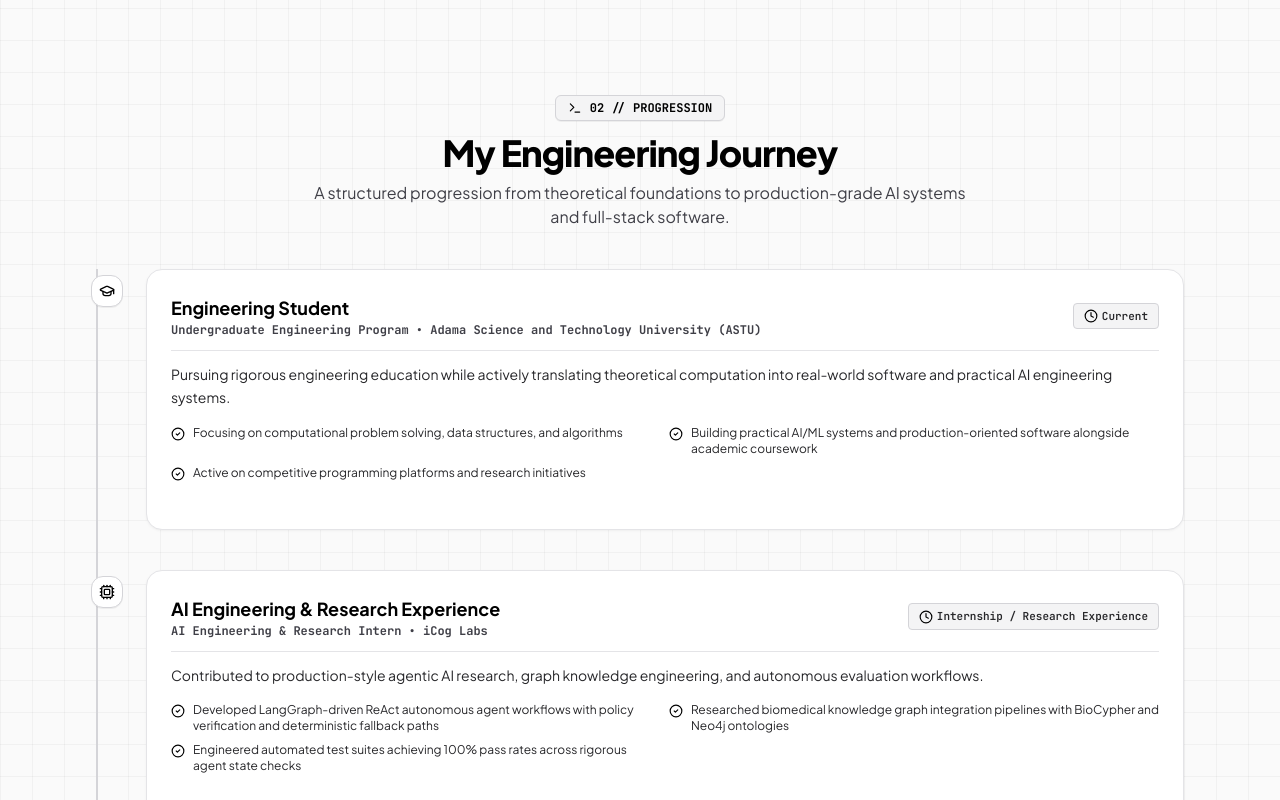
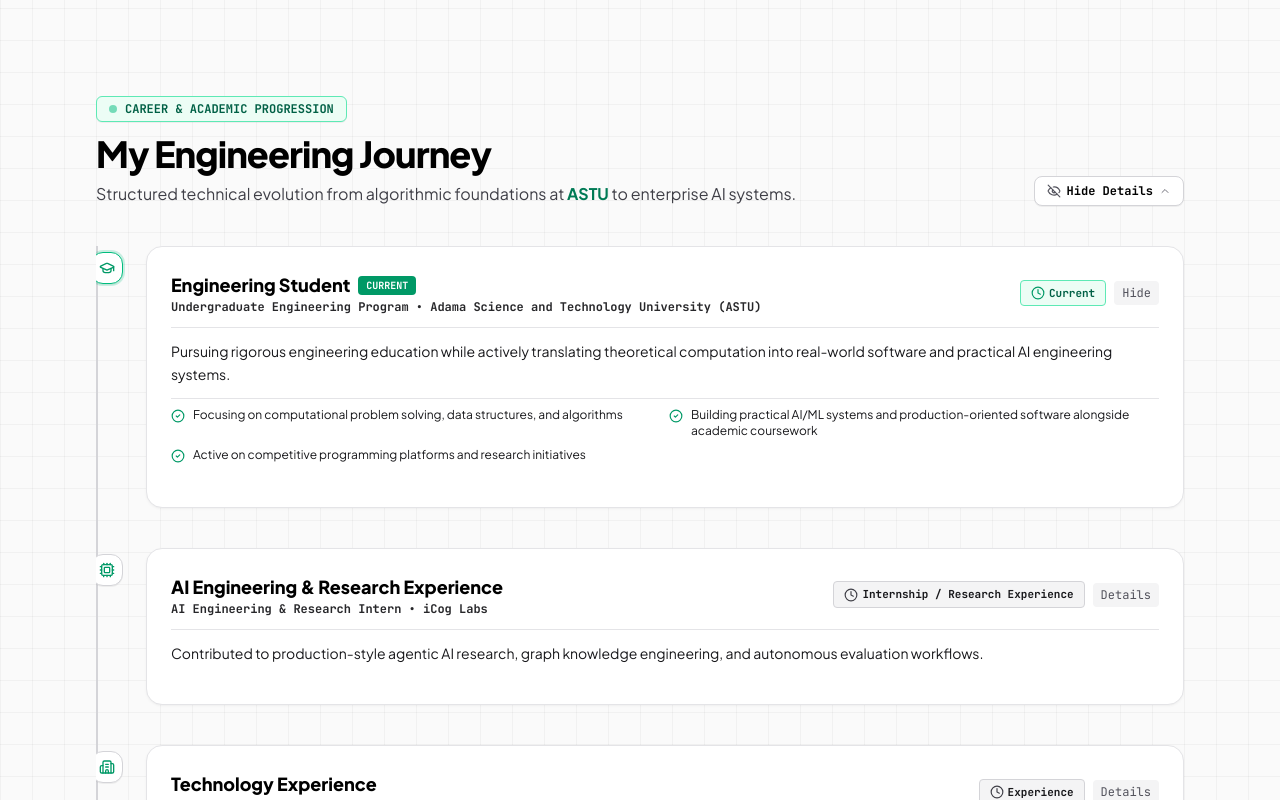
Before and after one commit to 123bruke/portfolio_final, a React (Vite) app: page / in a window 1280 px wide. Shown: the part 1560-2360 px from the top of the page. Built offline with nearby package versions, Linux system fonts and the light colour scheme.

Commit message:
Update portfolio features

```diff
--- a/src/components/JourneyTimeline.tsx
+++ b/src/components/JourneyTimeline.tsx
@@ -1,32 +1,40 @@
+import { useState } from 'react';
 import {
   GraduationCap,
   Layers,
-  Brain,
+  Workflow,
   Cpu,
-  Code,
+  Code2,
   Building2,
   Terminal,
   CheckCircle2,
-  Clock
+  Clock,
+  Eye,
+  EyeOff,
+  ChevronDown,
+  ChevronUp
 } from 'lucide-react';
 import { TIMELINE_EVENTS } from '../data/experience';
 import SectionBorderFrame from './SectionBorderFrame';
 
 export default function JourneyTimeline() {
+  const [isSectionHidden, setIsSectionHidden] = useState(false);
+  const [expandedIndex, setExpandedIndex] = useState<number | null>(0); // latest open by default
+
   const getIcon = (iconName: string) => {
     switch (iconName) {
       case 'GraduationCap':
-        return <GraduationCap className="w-4 h-4 text-black" />;
+        return <GraduationCap className="w-4 h-4 text-emerald-600" />;
       case 'Cpu':
-        return <Cpu className="w-4 h-4 text-black" />;
+        return <Cpu className="w-4 h-4 text-emerald-600" />;
       case 'Bot':
-        return <Brain className="w-4 h-4 text-black" />;
+        return <Workflow className="w-4 h-4 text-emerald-600" />;
       case 'Layout':
-        return <Layers className="w-4 h-4 text-black" />;
+        return <Layers className="w-4 h-4 text-emerald-600" />;
       case 'Code':
-        return <Code className="w-4 h-4 text-black" />;
+        return <Code2 className="w-4 h-4 text-emerald-600" />;
       default:
-        return <Building2 className="w-4 h-4 text-black" />;
+        return <Building2 className="w-4 h-4 text-emerald-600" />;
     }
   };
 
@@ -34,69 +42,136 @@ export default function JourneyTimeline() {
     <section id="journey" className="py-10 scroll-mt-24 relative transition-colors duration-200">
       <div className="max-w-6xl mx-auto px-4 sm:px-6 lg:px-8">
         <SectionBorderFrame>
-          {/* Section Heading */}
-          <div className="text-center max-w-2xl mx-auto mb-10">
-            <div className="inline-flex items-center gap-2 px-3 py-1 rounded-md bg-zinc-100 border border-zinc-300 text-xs font-mono text-black font-bold mb-3 shadow-2xs">
-              <Terminal className="w-3.5 h-3.5 text-black" />
-              <span>02 // PROGRESSION</span>
+          {/* Section Heading with Hide/Show Toggle */}
+          <div className="flex flex-col sm:flex-row sm:items-end sm:justify-between gap-4 mb-10">
+            <div>
+              {/* Green highlight for Main Point */}
+              <div className="inline-flex items-center gap-2 px-3 py-1 rounded-md bg-emerald-50 border border-emerald-300 text-xs font-mono text-emerald-800 font-bold mb-3 shadow-2xs">
+                <span className="w-2 h-2 rounded-full bg-emerald-500 animate-pulse" />
+                <span>CAREER & ACADEMIC PROGRESSION</span>
               </div>
-            <h2 className="text-2xl sm:text-4xl font-extrabold tracking-tight text-black">
+              <h2 className="text-2xl sm:text-4xl font-black tracking-tight text-black">
                 My Engineering Journey
               </h2>
               <p className="mt-2 text-sm sm:text-base text-zinc-700 font-normal">
-              A structured progression from theoretical foundations to production-grade AI systems and full-stack software.
+                Structured technical evolution from algorithmic foundations at <strong className="text-emerald-700 font-bold">ASTU</strong> to enterprise AI systems.
               </p>
             </div>
 
+            {/* Native Hide/Show Button */}
+            <button
+              onClick={() => setIsSectionHidden(!isSectionHidden)}
+              className="inline-flex items-center gap-1.5 px-3 py-1.5 text-xs font-mono font-bold rounded-lg border border-zinc-300 bg-white hover:bg-zinc-100 text-black shadow-2xs transition-all duration-200 cursor-pointer self-start sm:self-auto shrink-0"
+              title={isSectionHidden ? "Expand Section" : "Collapse Section"}
+            >
+              {isSectionHidden ? (
+                <>
+                  <Eye className="w-3.5 h-3.5 text-emerald-600" />
+                  <span>Show Journey</span>
+                  <ChevronDown className="w-3 h-3 text-zinc-500" />
+                </>
+              ) : (
+                <>
+                  <EyeOff className="w-3.5 h-3.5 text-zinc-600" />
+                  <span>Hide Details</span>
+                  <ChevronUp className="w-3 h-3 text-zinc-500" />
+                </>
+              )}
+            </button>
+          </div>
+
+          {/* Smooth Collapsible Content Container */}
+          <div
+            className={`transition-all duration-300 ease-in-out overflow-hidden ${
+              isSectionHidden ? 'max-h-0 opacity-0 pointer-events-none' : 'max-h-[3000px] opacity-100'
+            }`}
+          >
             {/* Vertical Timeline Structure */}
             <div className="relative pl-6 sm:pl-8 border-l-2 border-zinc-300 space-y-8 sm:space-y-10">
-            {TIMELINE_EVENTS.map((event, index) => (
+              {TIMELINE_EVENTS.map((event, index) => {
+                const isExpanded = expandedIndex === index;
+                const isCurrent = index === 0;
+
+                return (
                   <div
                     key={index}
                     id={`timeline-step-${index}`}
                     className="relative group"
                   >
-                {/* Timeline Node Indicator */}
-                <div className="absolute -left-[31px] sm:-left-[39px] top-1.5 w-8 h-8 rounded-xl bg-white border border-zinc-300 flex items-center justify-center shadow-2xs">
+                    {/* Timeline Node Indicator with Green Border for current milestone */}
+                    <div className={`absolute -left-[31px] sm:-left-[39px] top-1.5 w-8 h-8 rounded-xl bg-white border flex items-center justify-center shadow-2xs transition-colors ${
+                      isCurrent ? 'border-emerald-500 ring-2 ring-emerald-500/20' : 'border-zinc-300'
+                    }`}>
                       {getIcon(event.iconName)}
                     </div>
 
                     {/* Event Content Box */}
-                <div className="bento-card p-5 sm:p-6 ml-2 sm:ml-4">
+                    <div className={`bento-card p-5 sm:p-6 ml-2 sm:ml-4 transition-all duration-200 ${
+                      isCurrent ? 'border-emerald-300 bg-emerald-50/15' : ''
+                    }`}>
                       <div className="flex flex-col sm:flex-row sm:items-center justify-between gap-1 pb-3 border-b border-zinc-200 mb-3">
                         <div>
-                      <h3 className="text-base sm:text-lg font-bold text-black">
+                          <div className="flex items-center gap-2">
+                            <h3 className="text-base sm:text-lg font-black text-black">
                               {event.title}
                             </h3>
-                      <div className="text-xs font-mono text-zinc-700 font-bold">
+                            {isCurrent && (
+                              <span className="text-[10px] font-mono uppercase bg-emerald-600 text-white px-2 py-0.5 rounded font-bold">
+                                Current
+                              </span>
+                            )}
+                          </div>
+                          <div className="text-xs font-mono text-zinc-800 font-bold">
                             {event.role} {event.organization && `• ${event.organization}`}
                           </div>
                         </div>
 
-                    <span className="inline-flex items-center gap-1 text-[11px] font-mono text-zinc-800 font-semibold px-2.5 py-1 rounded bg-zinc-100 border border-zinc-300 self-start sm:self-auto">
-                      <Clock className="w-3.5 h-3.5 text-black" />
+                        <div className="flex items-center gap-2 self-start sm:self-auto">
+                          <span className={`inline-flex items-center gap-1 text-[11px] font-mono font-bold px-2.5 py-1 rounded border ${
+                            isCurrent
+                              ? 'bg-emerald-50 text-emerald-800 border-emerald-300'
+                              : 'bg-zinc-100 text-zinc-900 border-zinc-300'
+                          }`}>
+                            <Clock className={`w-3.5 h-3.5 ${isCurrent ? 'text-emerald-600' : 'text-zinc-700'}`} />
                             {event.period}
                           </span>
+
+                          <button
+                            onClick={() => setExpandedIndex(isExpanded ? null : index)}
+                            className="text-xs font-mono text-zinc-600 hover:text-black px-2 py-1 rounded bg-zinc-100 hover:bg-zinc-200 cursor-pointer"
+                            title={isExpanded ? "Collapse highlights" : "Expand highlights"}
+                          >
+                            {isExpanded ? 'Hide' : 'Details'}
+                          </button>
+                        </div>
                       </div>
 
-                  <p className="text-xs sm:text-sm text-zinc-800 mb-4 leading-relaxed font-normal">
+                      <p className="text-xs sm:text-sm text-zinc-900 mb-3 leading-relaxed font-normal">
                         {event.description}
                       </p>
 
-                  <div className="grid grid-cols-1 sm:grid-cols-2 gap-2 mb-4">
+                      {/* Smooth Collapsible Highlights */}
+                      <div
+                        className={`transition-all duration-300 ease-in-out overflow-hidden ${
+                          isExpanded ? 'max-h-[300px] opacity-100 mb-4' : 'max-h-0 opacity-0 mb-0'
+                        }`}
+                      >
+                        <div className="grid grid-cols-1 sm:grid-cols-2 gap-2 pt-2 border-t border-zinc-200">
                           {event.highlights.map((item, hIdx) => (
-                      <div key={hIdx} className="flex items-start gap-2 text-xs text-zinc-800">
-                        <CheckCircle2 className="w-3.5 h-3.5 text-black shrink-0 mt-0.5" />
+                            <div key={hIdx} className="flex items-start gap-2 text-xs text-zinc-900">
+                              <CheckCircle2 className="w-3.5 h-3.5 text-emerald-600 shrink-0 mt-0.5" />
                               <span>{item}</span>
                             </div>
                           ))}
                         </div>
+                      </div>
 
-                  <div className="flex flex-wrap gap-1.5 pt-2">
+                      {/* Skill Pills */}
+                      <div className="flex flex-wrap gap-1.5 pt-1">
                         {event.skills?.map((skill) => (
                           <span
                             key={skill}
-                        className="px-2.5 py-0.5 rounded-md text-[11px] font-mono font-medium bg-zinc-100 text-zinc-950 border border-zinc-300"
+                            className="px-2.5 py-0.5 rounded-md text-[11px] font-mono font-bold bg-white text-black border border-zinc-300 hover:border-emerald-500 transition-colors"
                           >
                             {skill}
                           </span>
@@ -104,7 +179,9 @@ export default function JourneyTimeline() {
                       </div>
                     </div>
                   </div>
-            ))}
+                );
+              })}
+            </div>
           </div>
         </SectionBorderFrame>
       </div>
```
Lines whose indentation alone changed are shown as unchanged.
